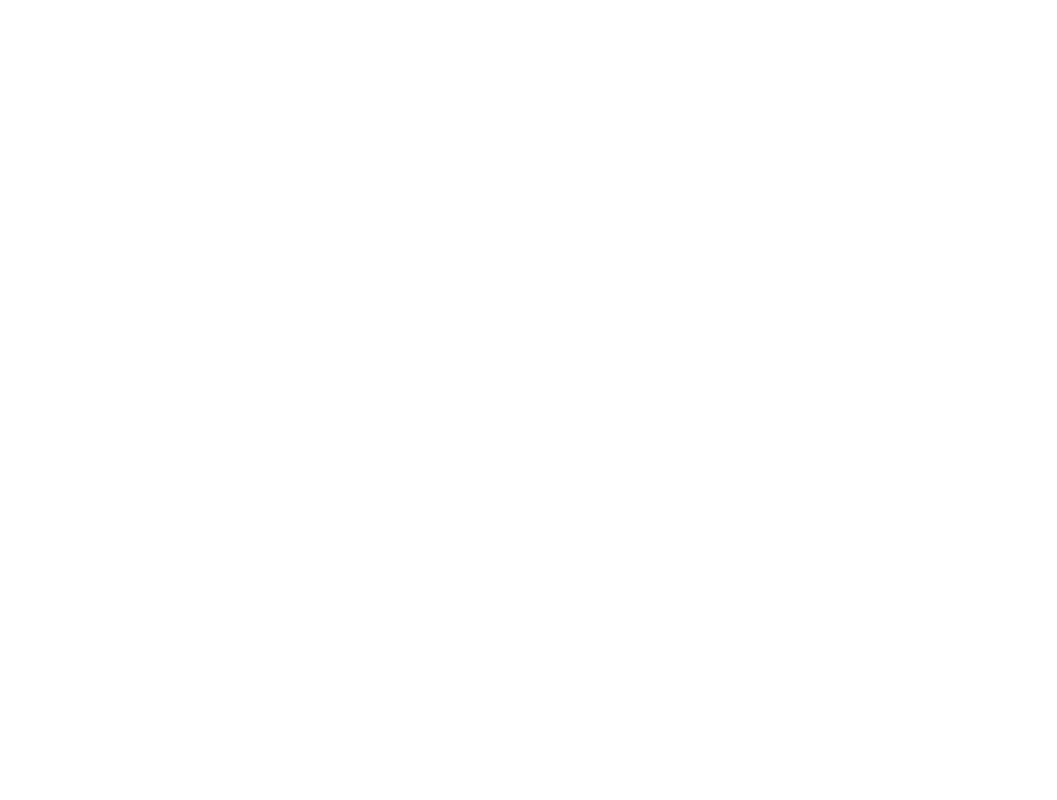
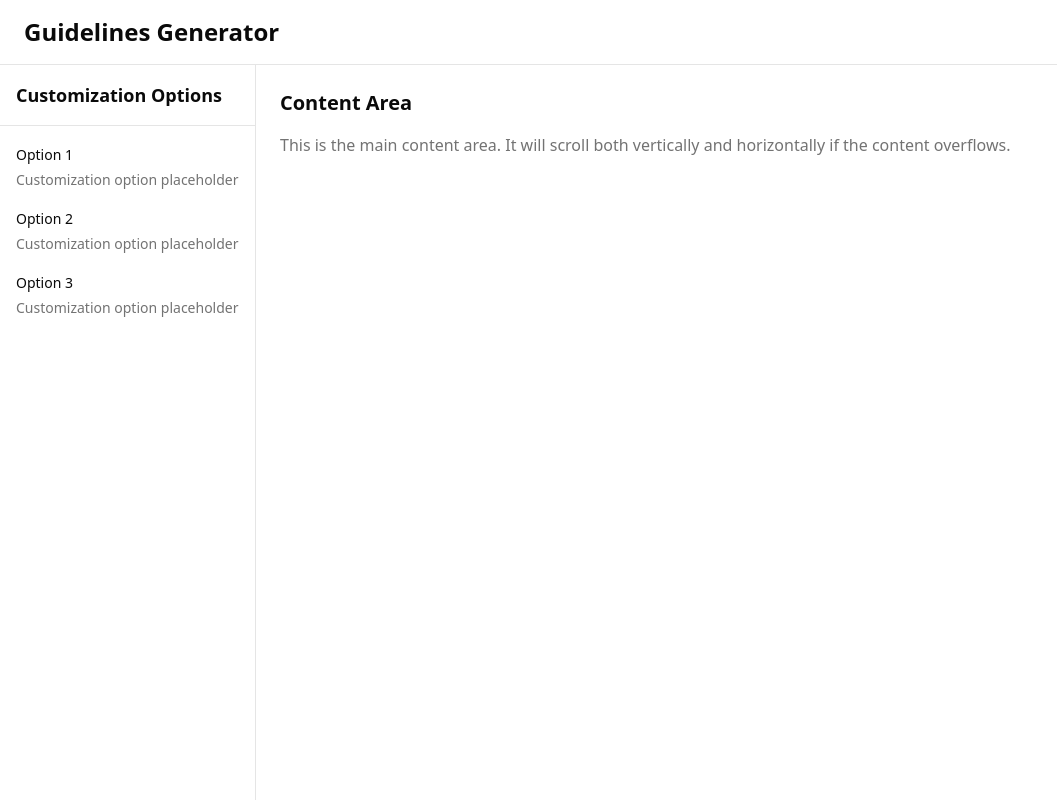
Before and after one commit to kpericin/guidelines-generator, a React (Vite) app: page / in a window 1280 px wide. Shown: the whole page, without its empty margins (0-1057 px from the left). Built offline with nearby package versions, Linux system fonts and the light colour scheme.

Commit message:
feat: layout

```diff
--- a/src/App.tsx
+++ b/src/App.tsx
@@ -1,5 +1,27 @@
+import { AppHeader } from './components/AppHeader';
+import { CustomSidebar } from './components/CustomSidebar';
+
 function App() {
-  return <></>;
+  return (
+    <div className="flex flex-col h-screen overflow-hidden">
+      <AppHeader />
+      <div className="flex flex-1 overflow-hidden">
+        <CustomSidebar />
+        <main className="flex-1 overflow-auto">
+          <div className="p-6">
+            {/* Content area - scrollable both vertically and horizontally */}
+            <div className="min-w-full min-h-full">
+              <h2 className="text-xl font-semibold mb-4">Content Area</h2>
+              <p className="text-muted-foreground">
+                This is the main content area. It will scroll both vertically
+                and horizontally if the content overflows.
+              </p>
+            </div>
+          </div>
+        </main>
+      </div>
+    </div>
+  );
 }
 
 export default App;
--- /dev/null
+++ b/src/components/AppHeader.tsx
@@ -0,0 +1,9 @@
+export function AppHeader() {
+  return (
+    <header className="sticky top-0 z-50 border-b bg-background px-6 py-4">
+      <div className="flex items-center justify-between">
+        <h1 className="text-2xl font-semibold">Guidelines Generator</h1>
+      </div>
+    </header>
+  );
+}
--- /dev/null
+++ b/src/components/CustomSidebar.tsx
@@ -0,0 +1,32 @@
+export function CustomSidebar() {
+  return (
+    <aside className="w-64 border-r bg-background flex flex-col h-full">
+      <div className="p-4 border-b">
+        <h2 className="text-lg font-semibold">Customization Options</h2>
+      </div>
+      <div className="flex-1 overflow-y-auto p-4">
+        {/* Placeholder content - will be replaced with actual customization options */}
+        <div className="space-y-4">
+          <div>
+            <label className="text-sm font-medium">Option 1</label>
+            <p className="text-sm text-muted-foreground mt-1">
+              Customization option placeholder
+            </p>
+          </div>
+          <div>
+            <label className="text-sm font-medium">Option 2</label>
+            <p className="text-sm text-muted-foreground mt-1">
+              Customization option placeholder
+            </p>
+          </div>
+          <div>
+            <label className="text-sm font-medium">Option 3</label>
+            <p className="text-sm text-muted-foreground mt-1">
+              Customization option placeholder
+            </p>
+          </div>
+        </div>
+      </div>
+    </aside>
+  );
+}
```
